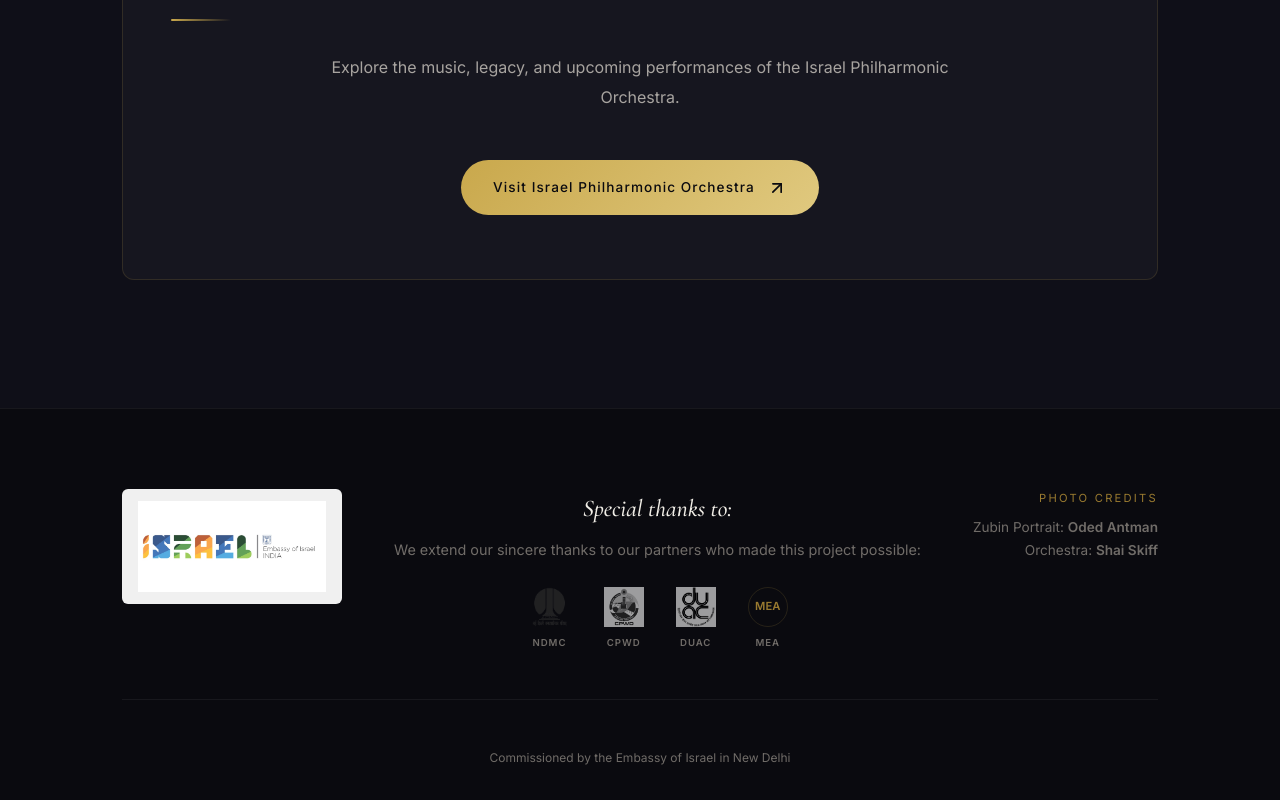
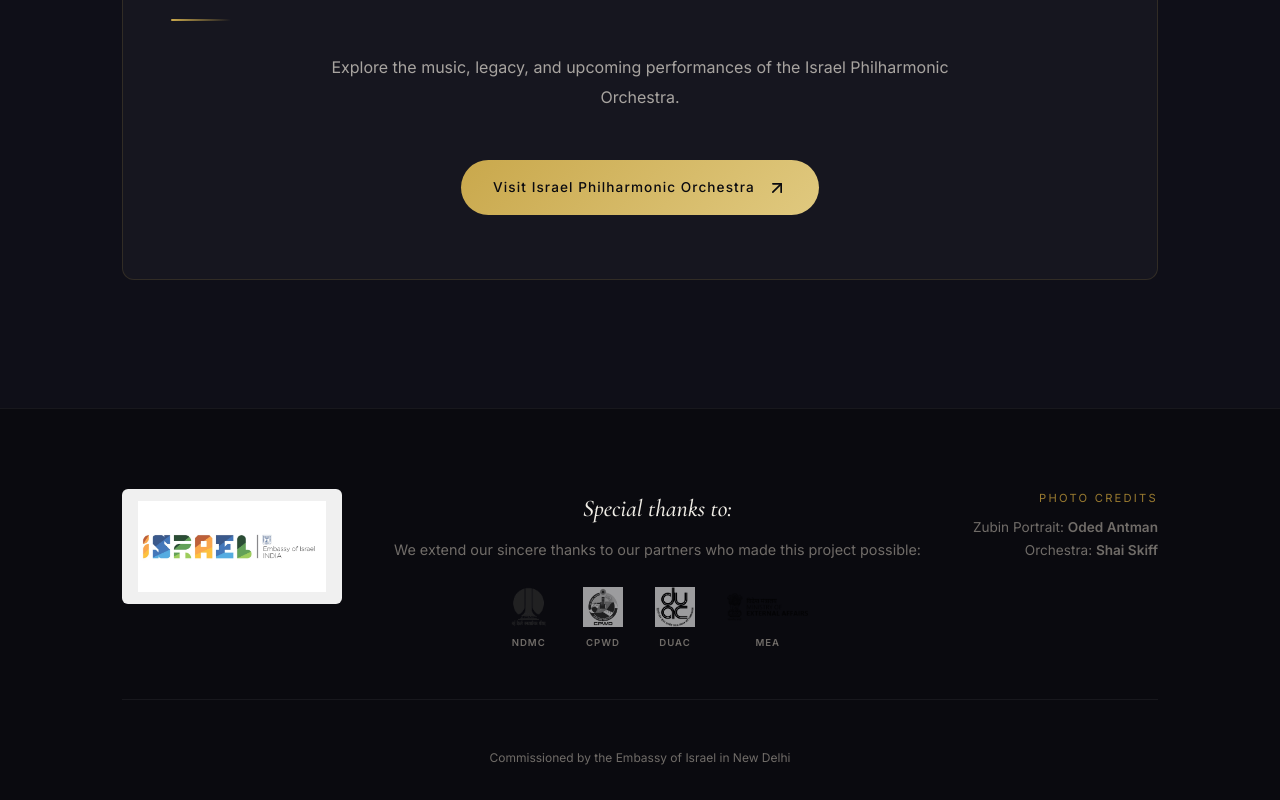
Before and after one commit to abhisheksingh214/zubin-mehta-project, a React (Vite) app: page / in a window 1280 px wide. Shown: the part 3964-4764 px from the top of the page. Built offline with nearby package versions, Linux system fonts and the light colour scheme; a web font is replaced by a local one.

Commit message:
Add official MEA logo to partner section

```diff
--- a/src/App.jsx
+++ b/src/App.jsx
@@ -416,7 +416,7 @@
                   <span>DUAC</span>
                 </div>
                 <div className="partner-logo-item">
-                  <div className="text-logo">MEA</div>
+                  <img src="/images/mea-logo.png" alt="MEA Logo" />
                   <span>MEA</span>
                 </div>
               </div>
```
Also changed, not shown: public/images/mea-logo.png (added).
